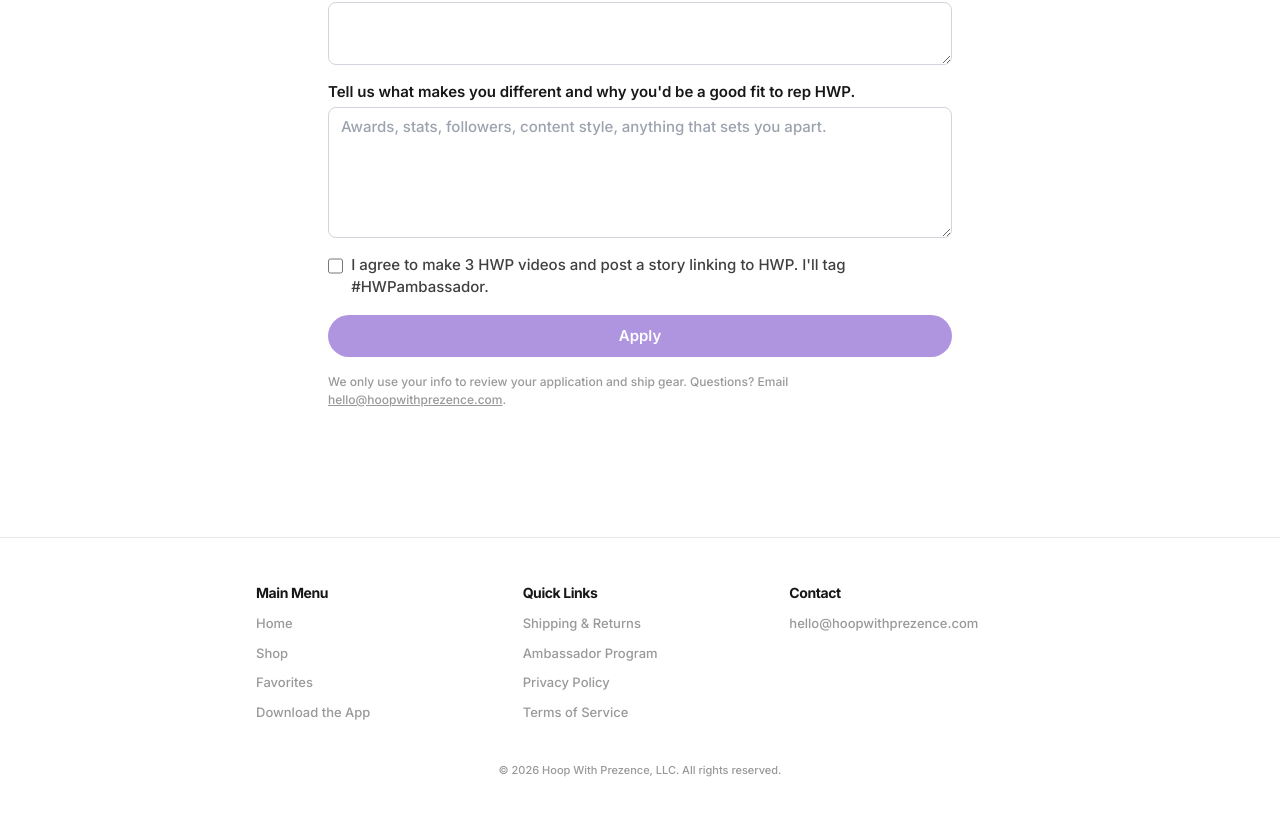
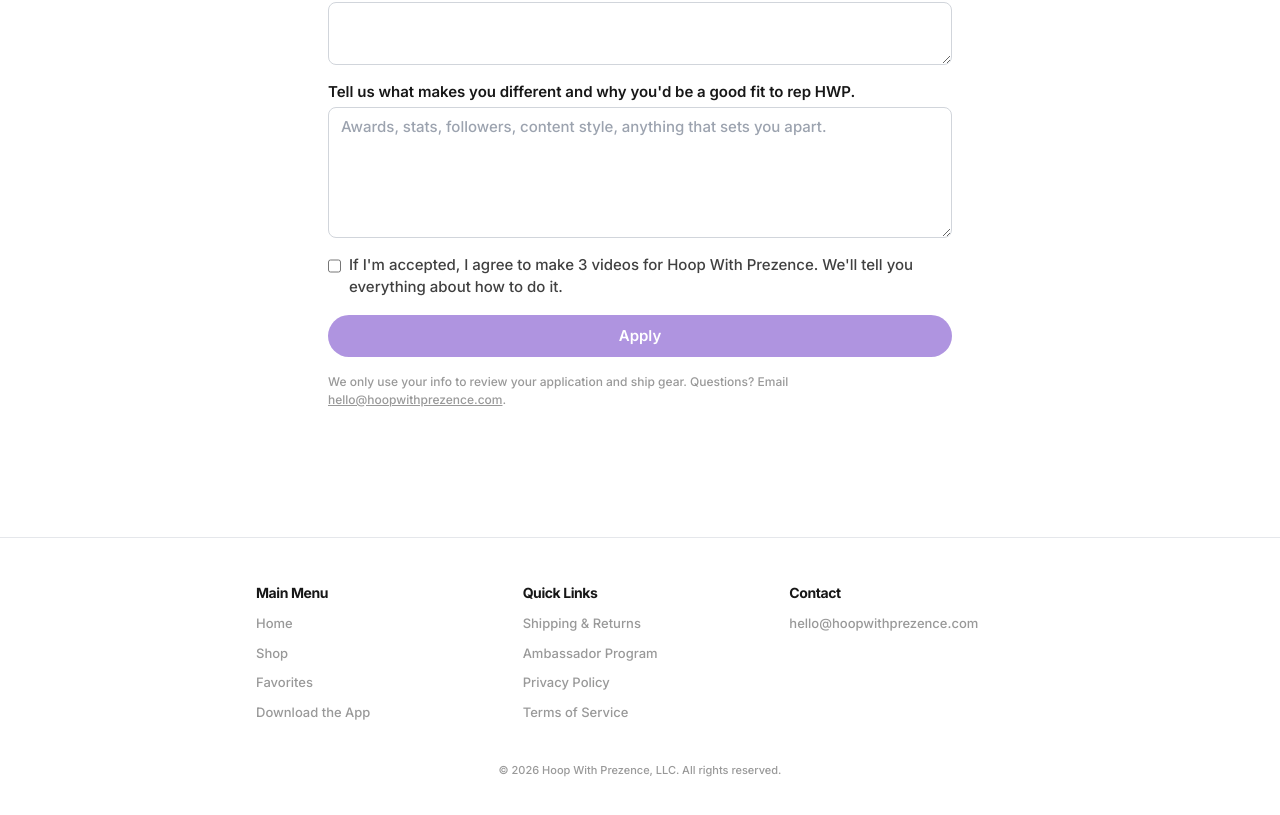
Before and after one commit to teobuilds/hwp-waitlist-site, a Next.js app: page /ambassadors in a window 1280 px wide. Shown: the part 1353-2168 px from the top of the page. Built offline with nearby package versions, Linux system fonts and the light colour scheme.

Commit message:
Ambassador form: agreement applies only if accepted
Co-Authored-By: Claude Sonnet 5.5 <noreply@anthropic.com>

```diff
--- a/components/AmbassadorForm.tsx
+++ b/components/AmbassadorForm.tsx
@@ -116,7 +116,7 @@ export default function AmbassadorForm() {
       <label className="flex items-start gap-2">
         <input name="agreed" type="checkbox" required className="mt-1 h-4 w-4 accent-[#AF94E0]" />
         <span style={{ color: '#404040', fontWeight: 500 }}>
-          I agree to make 3 HWP videos and post a story linking to HWP. I&apos;ll tag #HWPambassador.
+          If I&apos;m accepted, I agree to make 3 videos for Hoop With Prezence. We&apos;ll tell you everything about how to do it.
         </span>
       </label>
 
```
